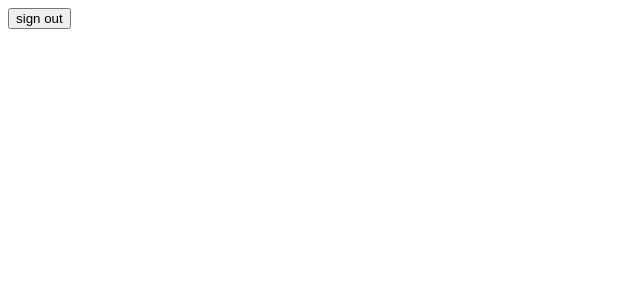
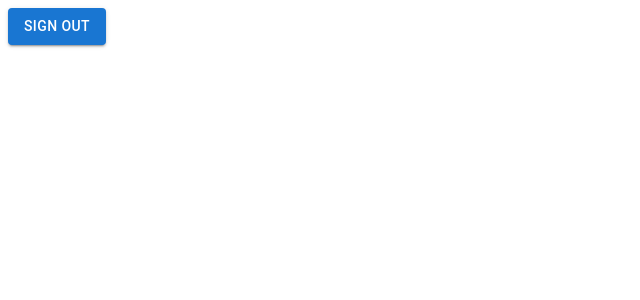
Before and after one commit to pndroa/event-planer, a Next.js app: page /event in a window 1280 px wide. Shown: the top 300 px of the page, without its empty margins (0-640 px from the left). Built offline with nearby package versions, Linux system fonts and the light colour scheme.

Commit message:
refactor sign-out button to use MUI components for improved styling

```diff
--- a/src/components/signOutButton.tsx
+++ b/src/components/signOutButton.tsx
@@ -1,12 +1,13 @@
 import { signOut } from '@/utils/auth'
+import { Box, Button } from '@mui/material'
 
 const SignOutButton = () => {
   return (
-    <div>
-      <form>
-        <button formAction={signOut}>sign out</button>
-      </form>
-    </div>
+    <Box>
+      <Button variant='contained' color='primary' onClick={signOut}>
+        sign out
+      </Button>
+    </Box>
   )
 }
 
```
